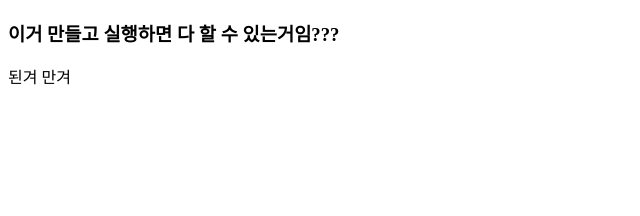
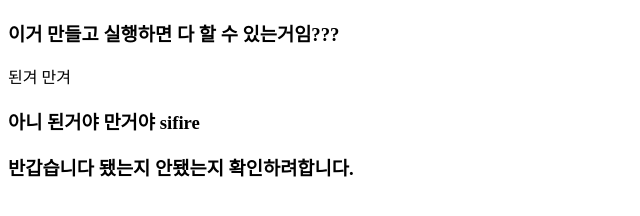
Before and after one commit to ShinJongRock/tryProject, a plain HTML site: page newtest3.html in a window 1280 px wide. Shown: the whole page, without its empty margins (0-640 px from the left). Drawn offline with Linux system fonts and the light colour scheme.

Commit message:
Update newtest3.html

```diff
--- a/newtest3.html
+++ b/newtest3.html
@@ -7,6 +7,11 @@
     <title>Document</title>
     <h3> 이거 만들고 실행하면 다 할 수 있는거임???</h3>
     된겨 만겨
+
+    <h3> 아니 된거야 만거야 sifire
+
+      <h3>반갑습니다 됐는지 안됐는지 확인하려합니다.</h3>
+    </h3>
 </head>
 <body>
 
```
